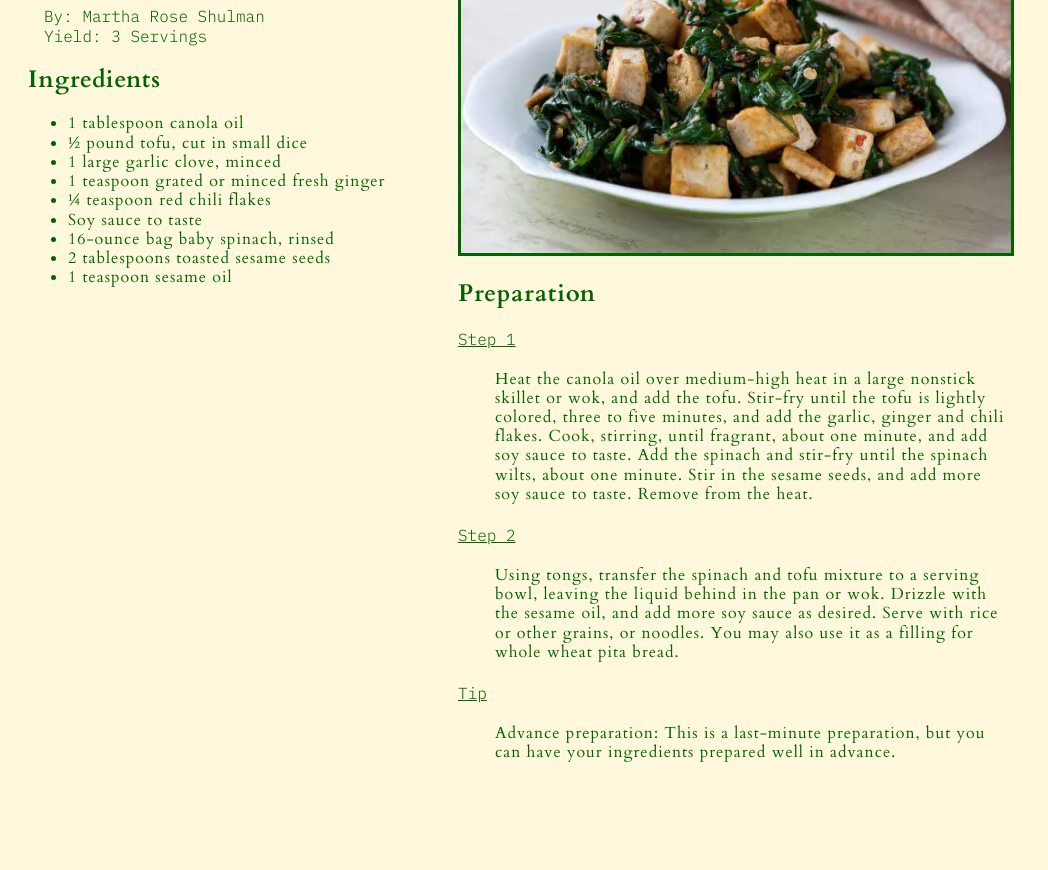
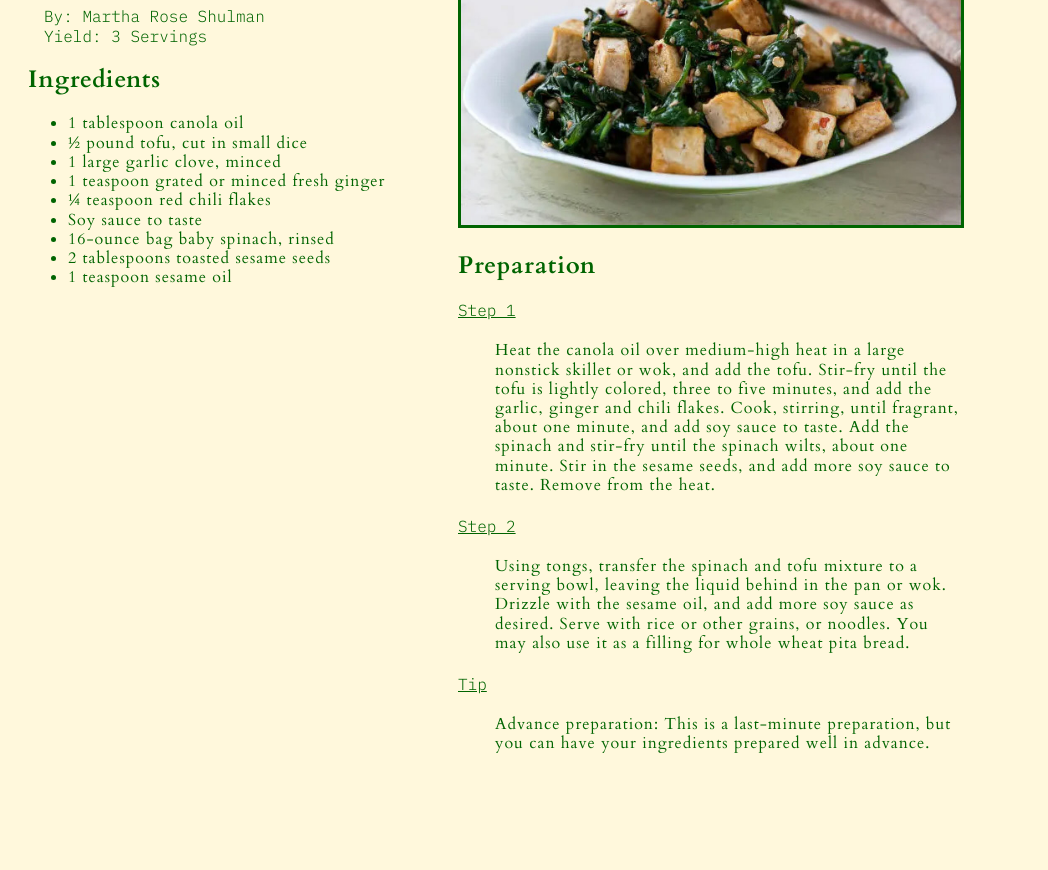
Before and after one commit to wxywhen/exercise7, a plain HTML site: page index.html in a window 1280 px wide. Shown: the part 134-1004 px from the top of the page, without its empty margins (0-1048 px from the left). Before the commit the page ends 914 px from the top, so only its background shows below. Drawn offline with Linux system fonts and the light colour scheme.

Commit message:
changed margins again

```diff
--- a/index.html
+++ b/index.html
@@ -36,12 +36,11 @@
         width: 650px;
         float: right;
         clear: none;
-        margin-left: 0px;
-        margin-right: 100px;
+        margin: 5px 100px 100px 0px;
       }
 
       img {
-        width: 550px;
+        width: 500px;
         margin-top: 10px;
         border-style: solid;
       }
@@ -70,7 +69,7 @@
       }
 
       p {
-        width: 510px;
+        width: 470px;
         font-size: 1em;
         font-family: "Cardo", serif;
         font-weight: 400;
```
